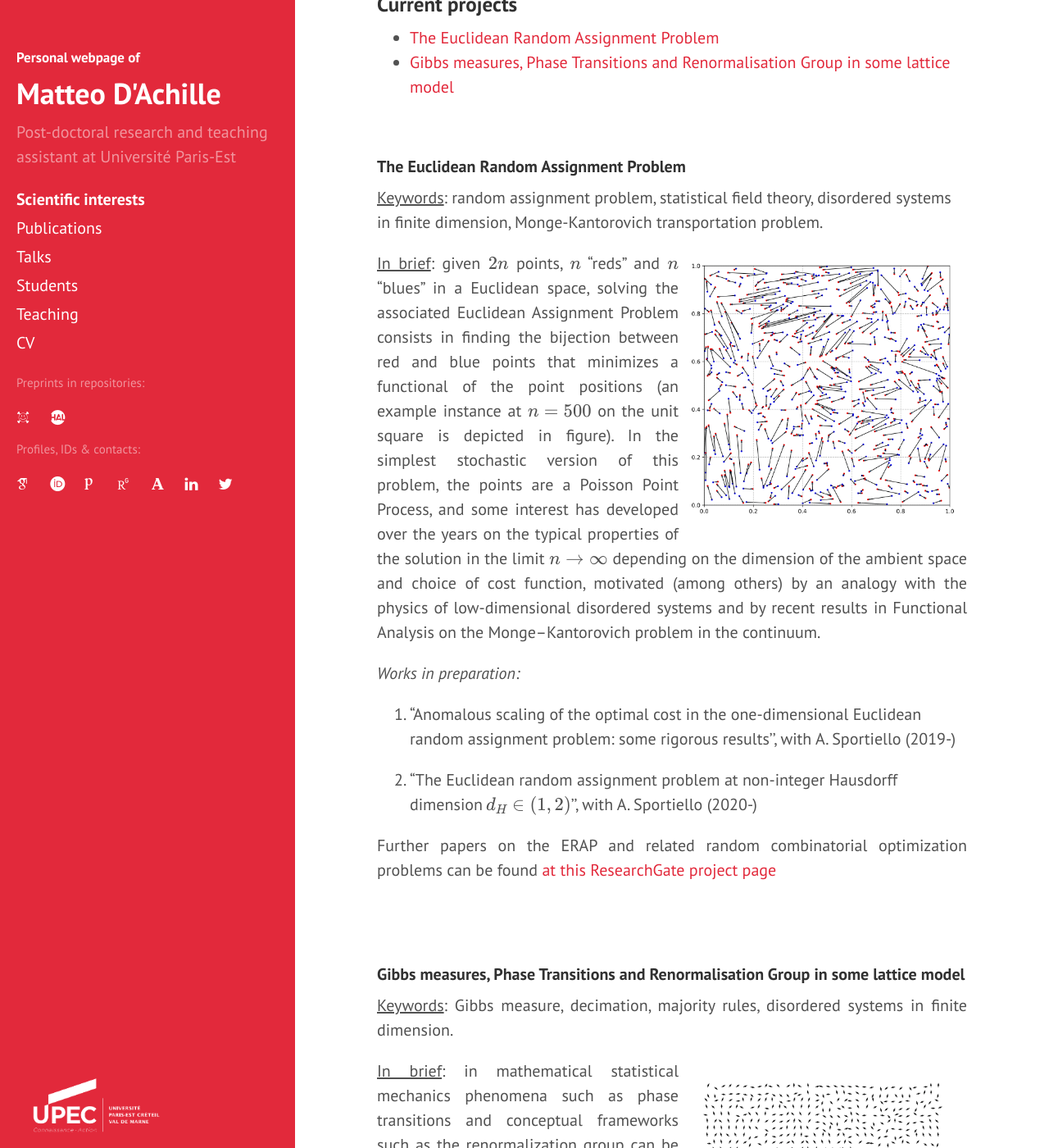
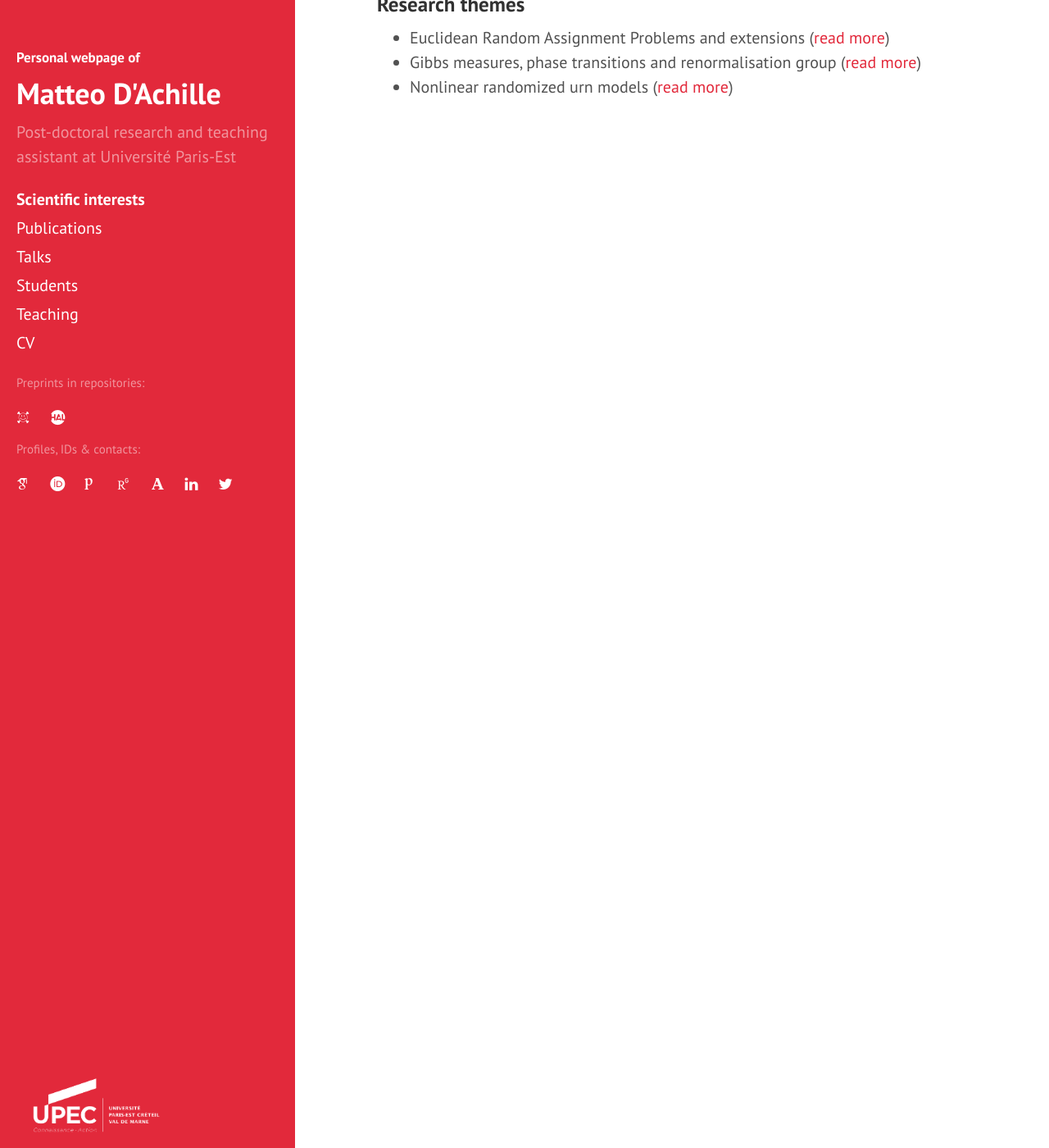
Before and after one commit to matteodachille/matteodachille.github.io, a Jekyll site: the page built from scientific-interests.md, in a window 1280 px wide and 1400 px high, scrolled down 270 px. Shown: the whole window at 82% size. Built offline with Jekyll 4.4.1, drawn with Linux system fonts in a browser that asks for light colours; nearby versions of some CDN libraries; some web fonts are replaced; formulas are drawn with MathJax 3; some of the changed text lies outside the part shown.

Commit message:
Updated sci-int, corrected typos

```diff
--- a/scientific-interests.md
+++ b/scientific-interests.md
@@ -5,67 +5,15 @@ order: 2
 ---
 
 
-Mathematical and Theoretical Statistical Mechanics, especially in connection with the keywords "universality" and "phase transition". I often make use of numerical experiments.
+Mathematical and Theoretical Statistical Mechanics in connection with the keywords **universality** and **phase transitions**. I often make use of numerical experiments.
 
 
-### Current projects
+### Research themes
 {: .no_toc}
 
-- TOC
-{:toc}
-
-<br/>
-
-#### The Euclidean Random Assignment Problem
-{: style="text-align: justify" }
-<ins>Keywords</ins>: random assignment problem, statistical field theory, disordered systems in finite dimension, Monge-Kantorovich transportation problem.
-
-<!--![](assets/config.png =100x20)-->
-<img style="max-width:350px;float:right;margin: 1px 1px 1px 1px;padding: 10px;" src="../assets/config-n500.png">
-{: style="text-align: justify" }
- <ins>In brief</ins>: given \\( 2n \\) points, \\(n\\) “reds” and \\(n\\) “blues” in a Euclidean space, solving the associated Euclidean Assignment Problem consists in finding the bijection between red and blue points that minimizes a functional of the point positions (an example instance at \\(n=500\\) on the unit square is depicted in figure). In the simplest stochastic version of this problem, the points are a Poisson Point Process, and some interest has developed over the years on the typical properties of the solution in the limit \\( n \to \infty \\) depending on the dimension of the ambient space and choice of cost function, motivated (among others) by an analogy with the physics of low-dimensional disordered systems and by recent results in Functional Analysis on the Monge–Kantorovich problem in the continuum.
-{: style="text-align: justify" }
-
-_Works in preparation:_
-
-<!--- Random assignment problems on \\( 2d \\) manifolds
- with *D. Benedetto, E. Caglioti, S. Caracciolo, G. Sicuro and A. Sportiello*.
-
-
-- Field theoretic approach to the Euclidean random assignment problem
-with *S. Caracciolo, G. Sicuro and A. Sportiello*.
--->
-1. "Anomalous scaling of the optimal cost in the one-dimensional Euclidean random assignment problem: some rigorous results'',
- with A. Sportiello (2019-)
-
-2. "The Euclidean random assignment problem at non-integer Hausdorff dimension \\( d_H \in (1,2) \\)'',
- with A. Sportiello (2020-)
-
-
- Further papers on the ERAP and related random combinatorial optimization problems can be found [at this ResearchGate project page](https://www.researchgate.net/project/Bipartite-matching-relationship-between-random-and-Euclidean-graphs)
- {: .text-justify}
-
-<br/>
-<br/>
-
-#### Gibbs measures, Phase Transitions and Renormalisation Group in some lattice model
-
- <ins>Keywords</ins>: Gibbs measure, decimation, majority rules, disordered systems in finite dimension.
-{: style="text-align: justify" }
- <!--![](assets/config.png =100x20)-->
- <img style="max-width:350px;float:right;margin: 1px 1px 1px 1px;padding: 10px;" src="../assets/Tcrit-L33.png">
-
-  <ins>In brief</ins>: in mathematical statistical mechanics phenomena such as phase transitions and conceptual frameworks such as the renormalization group can be approached rigorously. A central object in this domain are Gibbs mesures and their generalizations, which extend the canonical ensemble of the classical Gibbs theory at finite volume to infinite systems. In order to model phase transitions, one can construct probability measures on an infinite product probability space in an alternative way to the standard Kolmogorov construction which avoids the thermodynamic limit of intensive quantities and takes into account the non-unicity (because there can be more than one Gibbs measure for an infinite system). This rigorous alternative "DLR" construction has been introduced at the end of the sixties by Dobrushin in the East and Lanford-Ruelle in the West and uses systems of compatible conditional probabilities with respect to the exterior of finite subsets, when the boundary conditions are fixed to then directly reach quantities of interest at infinite volume.
-  Within this context we are currently focusing on aspects of the renormalization group in lattice systems, such as for nearest neighbors and long-range Ising and planar rotator models at low lattice dimensions and Ising models on Cayley trees.
-{: style="text-align: justify" }
-
- _Works in preparation:_
-
-1. "Decimations for Two Dimensional Ising and Rotator Models II'' with A.C.D. van Enter and A. Le Ny (2021-)
-2. "Decimation for long-range Penrose models on fractal lattices'',
-   with A. Le Ny (2021-)
-
-
+- Euclidean Random Assignment Problems and extensions ([read more]({{ site.baseurl }}erap))
+- Gibbs measures, phase transitions and renormalisation group ([read more]({{ site.baseurl }}gibbsrg))
+- Nonlinear randomized urn models ([read more]({{ site.baseurl }}nlrum))
 
 
   <!--Some background on this project can be found [at this ResearchGate project page](https://www.researchgate.net/project/Bipartite-matching-relationship-between-random-and-Euclidean-graphs)
```
Also changed, not shown: erap.md (added, +36 -0 lines), gibbsrg.md (added, +19 -0 lines), nlrum.md (added, +16 -0 lines).
